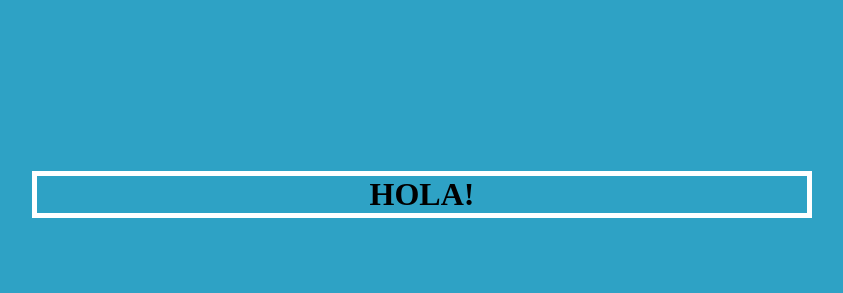
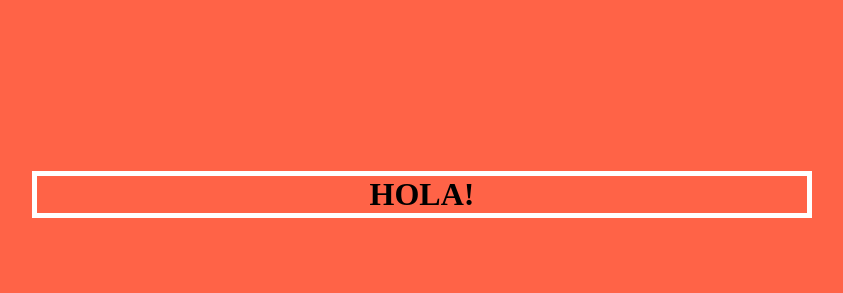
Before and after one commit to OldDaysInHell/alpha, a plain HTML site: page index.html in a window 1280 px wide. Shown: the whole page, without its empty margins (218-1061 px from the left). Drawn offline with Linux system fonts and the light colour scheme.

Commit message:
FINAL VERSION MASTER

```diff
--- a/style.css
+++ b/style.css
@@ -1,5 +1,5 @@
 body{
-    background-color: rgb(46, 162, 197);
+    background-color: tomato;
     text-align:center;
     margin: 100px 200px;
     padding: 50px 50px;
```
